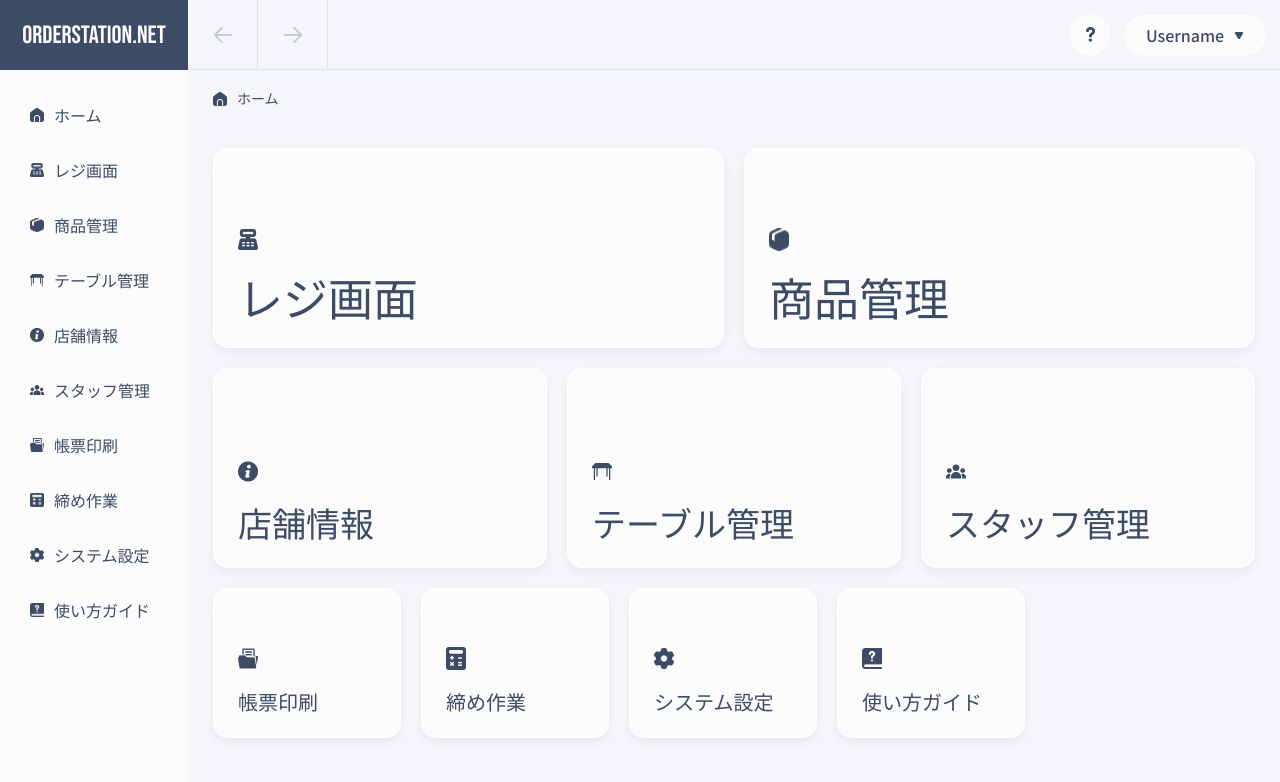
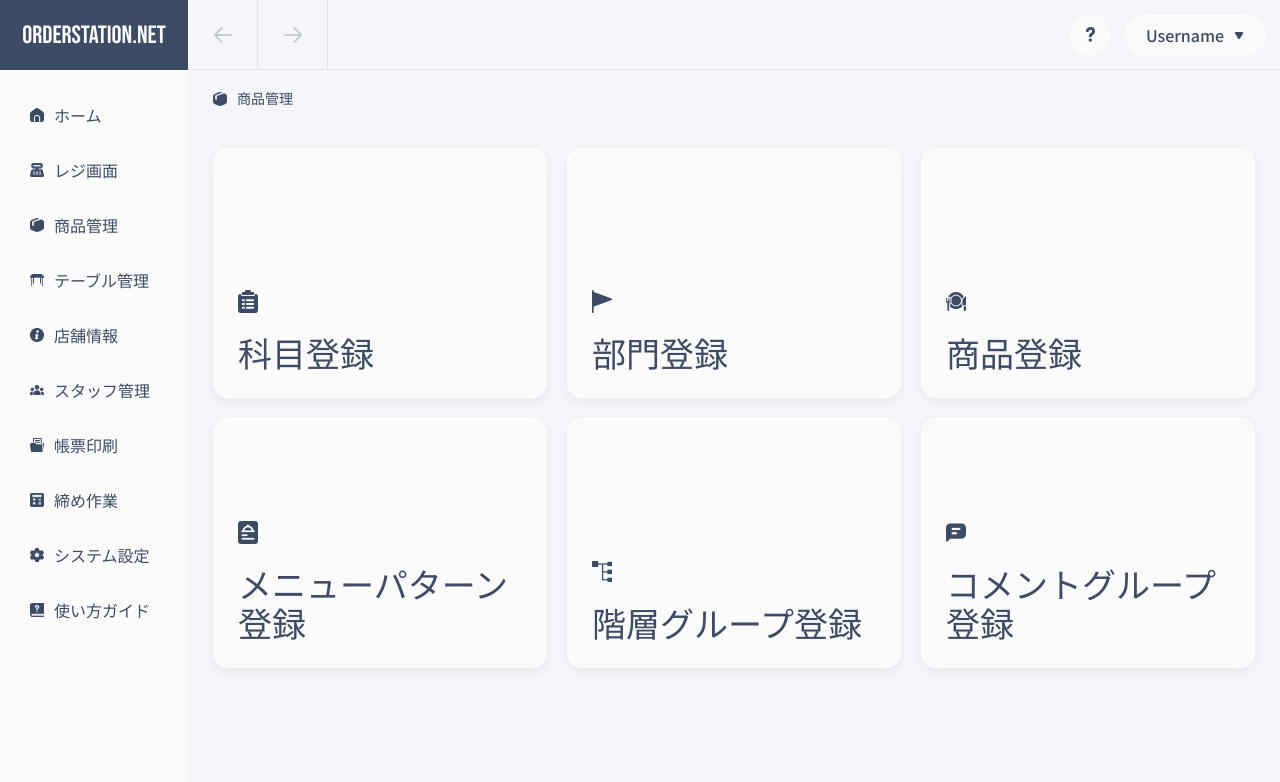
Before and after one commit to RyuseiTomari/sper-order-station-admin, a plain HTML site: page product-management.html in a window 1280 px wide. Drawn offline with Linux system fonts and the light colour scheme.

Commit message:
商品管理画面実装完了

```diff
--- a/css/styles.css
+++ b/css/styles.css
@@ -290,6 +290,21 @@ body {
   grid-column: span 1;
 }
 
+.product-management-menu-btns {
+  display: grid;
+  grid-template-columns: repeat(12, 1fr);
+  gap: 20px;
+  margin-top: 40px;
+  margin-bottom: 40px;
+}
+
+.product-management-manu-btn {
+  width: 100%;
+  height: 250px;
+  grid-column: span 4;
+  font-size: 34px;
+}
+
 @media (min-width: 768px) and (max-width: 1024px) {
   .menu-small-btns {
     grid-template-columns: repeat(2, 188px);
--- a/index.html
+++ b/product-management.html
@@ -84,54 +84,36 @@
         </div>
         <div class="content-area">
           <div class="breadcrumb">
-            <a class="breadcrumb-link" href="/"
-              ><img class="sidebar-btn-icon" src="./images/sidemenu-home-icon.png" alt="home-icon" />
-              <p>ホーム</p></a
+            <a class="breadcrumb-link" href="./product-management.html"
+              ><img class="sidebar-btn-icon" src="./images/sidemenu-product-icon.png" alt="product-icon" />
+              <p>商品管理</p></a
             >
           </div>
-          <div class="menu-btns">
-            <div class="menu-large-btns">
-              <a class="menu-btn menu-large-btn" href="/">
-                <img src="./images/menu-btn-regi-icon.png" alt="regi-icon" />
-                <p>レジ画面</p>
+          <div class="product-management-menu-btns">
+            <a class="menu-btn product-management-manu-btn" href="#">
+              <img src="./images/menu-btn-subject-icon.png" alt="subject-icon" />
+              <p>科目登録</p>
             </a>
-              <a class="menu-btn menu-large-btn" href="./product-management.html">
-                <img src="./images/menu-btn-product-icon.png" alt="menu-btn-product-icon" />
-                <p>商品管理</p>
+            <a class="menu-btn product-management-manu-btn" href="#">
+              <img src="./images/menu-btn-department-icon.png" alt="department-icon" />
+              <p>部門登録</p>
             </a>
-            </div>
-            <div class="menu-medium-btns">
-              <a class="menu-btn menu-medium-btn" href="/">
-                <img src="./images/menu-btn-store-info-icon.png" alt="menu-btn-store-info-icon" />
-                <p>店舗情報</p>
+            <a class="menu-btn product-management-manu-btn" href="#">
+              <img src="./images/menu-btn-product-registar-icon.png" alt="product-registar-icon" />
+              <p>商品登録</p>
             </a>
-              <a class="menu-btn menu-medium-btn" href="/">
-                <img src="./images/menu-btn-table-icon.png" alt="menu-btn-table-icon" />
-                <p>テーブル管理</p>
+            <a class="menu-btn product-management-manu-btn" href="#">
+              <img src="./images/menu-btn-menu-pattern-icon.png" alt="menu-pattern-icon" />
+              <p>メニューパターン登録</p>
             </a>
-              <a class="menu-btn menu-medium-btn" href="/">
-                <img src="./images/menu-btn-staff-icon.png" alt="menu-btn-staff-icon" />
-                <p>スタッフ管理</p>
+            <a class="menu-btn product-management-manu-btn" href="#">
+              <img src="./images/menu-btn-hierarchy-icon.png" alt="hierarchy-icon" />
+              <p>階層グループ登録</p>
             </a>
-            </div>
-            <div class="menu-small-btns">
-              <a class="menu-btn menu-small-btn" href="/">
-                <img src="./images/menu-btn-forms-icon.png" alt="menu-btn-forms-icon" />
-                <p>帳票印刷</p>
+            <a class="menu-btn product-management-manu-btn" href="#">
+              <img src="./images/menu-btn-comment-icon.png" alt="menu-btn-forms-icon" />
+              <p>コメントグループ登録</p>
             </a>
-              <a class="menu-btn menu-small-btn" href="/">
-                <img src="./images/menu-btn-calc-icon.png" alt="menu-btn-calc-icon" />
-                <p>締め作業</p>
-              </a>
-              <a class="menu-btn menu-small-btn" href="/">
-                <img src="./images/menu-btn-setting-icon.png" alt="menu-btn-setting-icon" />
-                <p>システム設定</p>
-              </a>
-              <a class="menu-btn menu-small-btn" href="/">
-                <img src="./images/menu-btn-guide-icon.png" alt="menu-btn-guide-icon" />
-                <p>使い方ガイド</p>
-              </a>
-            </div>
           </div>
         </div>
       </div>
```
Also changed, not shown: images/menu-btn-comment-icon.png (added), images/menu-btn-department-icon.png (added), images/menu-btn-hierarchy-icon.png (added), images/menu-btn-menu-pattern-icon.png (added), images/menu-btn-product-registar-icon.png (added), images/menu-btn-subject-icon.png (added). Lines whose indentation alone changed are shown as unchanged.
